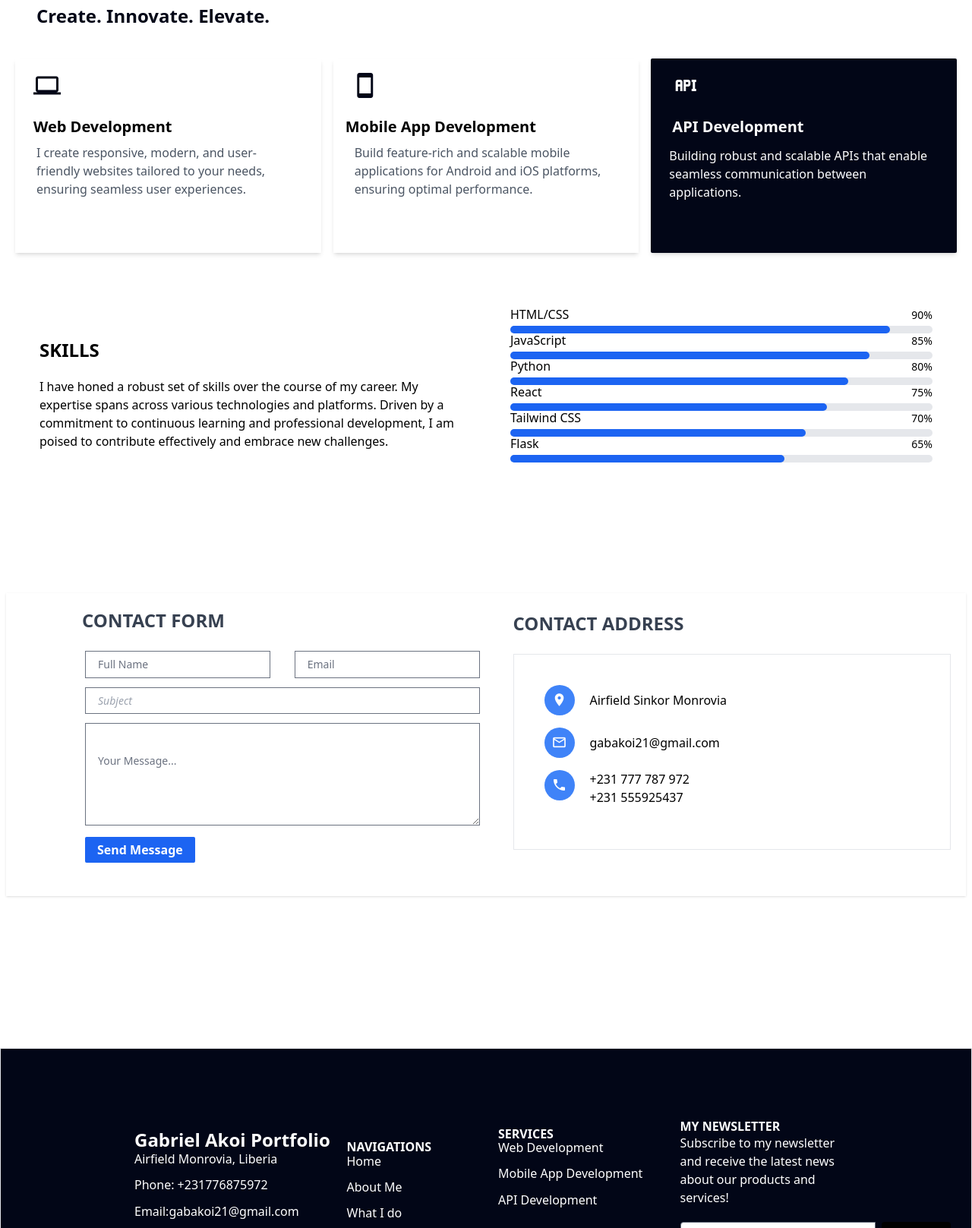
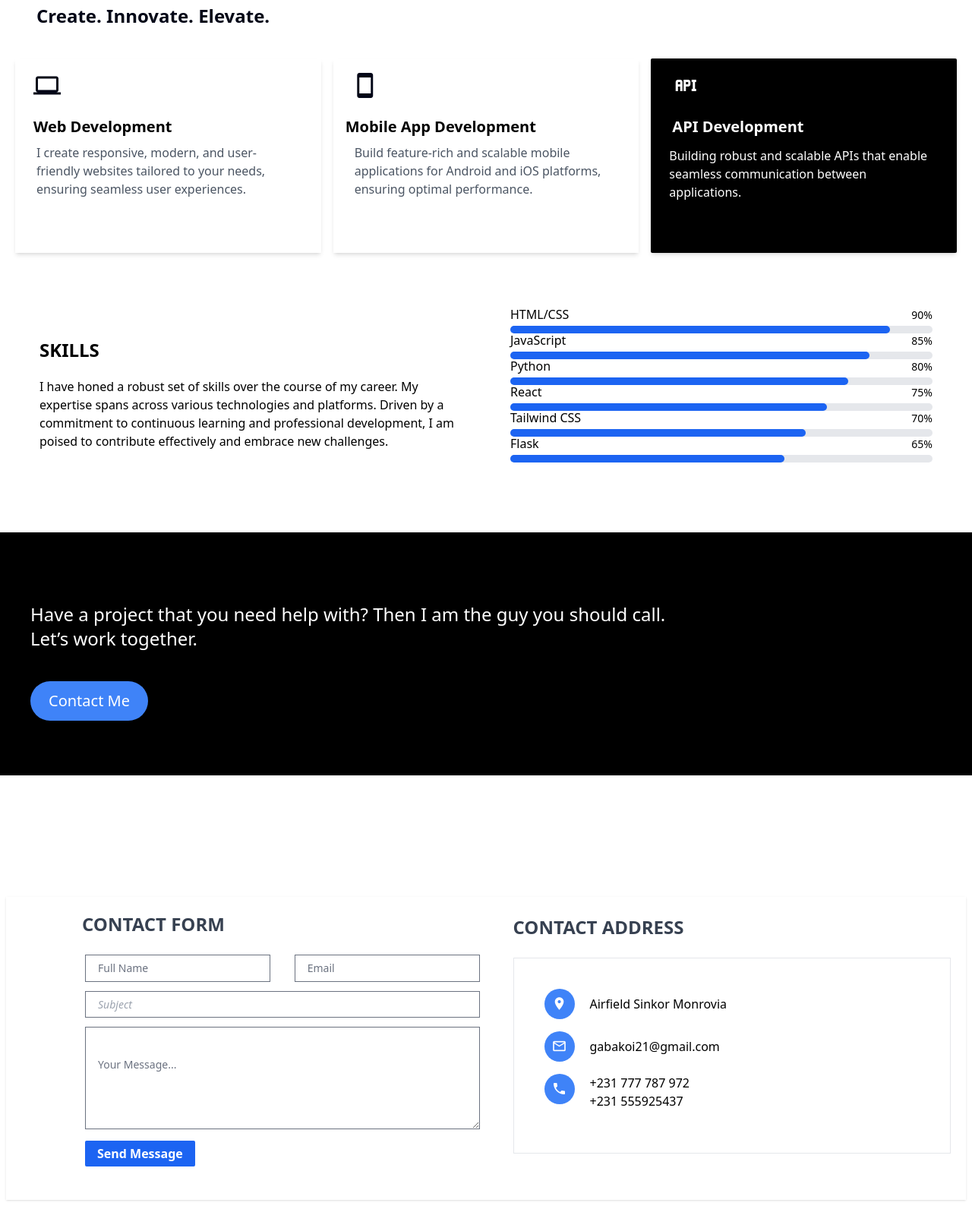
Before and after one commit to gabkoi21/Portfolio, a website: page public/index.html in a window 1280 px wide. Shown: the part 1439-3056 px from the top of the page at 76% size. Drawn offline with nearby package versions, Linux system fonts and the light colour scheme.

Commit message:
Added the black background and and did some editing on the form

```diff
--- a/public/index.html
+++ b/public/index.html
@@ -378,7 +378,7 @@
           <!-- Card 3 -->
 
           <div
-            class="block shadow-md primary-bg-color w-full sm:mx-0 pop-up xl:h-auto rounded-sm md:rounded-nones"
+            class="block shadow-md bg-black w-full sm:mx-0 pop-up xl:h-auto rounded-sm md:rounded-nones"
           >
             <div class="sm:p-6 lg:p-4 h-64">
               <span
@@ -488,6 +488,28 @@
         </div>
       </section>
 
+      <section
+        class="bg-black h-[50vh] sm:h-[45vh] md:h-[50vh] lg:h-[50vh] xl:h-[40vh] 2xl:h-[40vh] flex flex-col justify-center mt-20"
+      >
+        <div class="px-4 container mx-auto py-5 xl:px-10 2xl:py-10">
+          <p
+            class="text-white text-2xl 2xl:text-3xl lg:text-2xl -mt-5 xl:mt-5 animate-slide-in"
+          >
+            Have a project that you need help with? Then I am the guy you should
+            call.
+
+            <span class="hidden lg:inline 2xl:inline"><br /></span> Let’s work
+            together.
+          </p>
+          <button
+            class="bg-blue-500 text-white px-6 py-3 text-xl rounded-full shadow-lg hover:bg-blue-600 transition duration-300 mt-10 xl:mt-10"
+          >
+            <a href="#contacts"> Contact Me</a>
+            <!-- Contact Me -->
+          </button>
+        </div>
+      </section>
+
       <!-- Form Section -->
       <section class="container mx-auto bg-white mt-10 py-10" id="contacts">
         <div
@@ -519,7 +541,7 @@
                   />
                 </div>
 
-                <div class="w-full md:w-1/ px-4 lg:w-[50%]">
+                <div class="w-full md:w-1/2 px-4 lg:w-[50%]">
                   <label
                     class="block uppercase tracking-wide text-gray-700 text-xs font-bold mb-2"
                     for="grid-last-name"
@@ -657,12 +679,12 @@
 
       <!-- Footer container -->
       <footer
-        class="text-center text-white lg:text-left mt-20 primary-bg-color border w-full"
+        class="text-center text-white lg:text-left mt-20 border w-full bg-black"
       >
         <!-- Footer content -->
 
         <!-- Main container div -->
-        <div class="p-10 sm:p-20 md:text-left primary-bg-color">
+        <div class="p-10 sm:p-20 md:text-left bg-black">
           <div
             class="grid gap-8 items-center md:grid-cols-2 lg:grid-cols-4 xl:grid-cols-4 lg:mx-24 xl:mx-24"
           >
--- a/public/output.css
+++ b/public/output.css
@@ -1443,11 +1443,6 @@
   transform: translate(var(--tw-translate-x), var(--tw-translate-y)) rotate(var(--tw-rotate)) skewX(var(--tw-skew-x)) skewY(var(--tw-skew-y)) scaleX(var(--tw-scale-x)) scaleY(var(--tw-scale-y));
 }
 
-.primary-bg-color {
-  /* color: #020617; */
-  background: #020617;
-}
-
 .primary-color {
   color: #020617;
 }
@@ -1736,6 +1731,10 @@
   height: 350px;
 }
 
+.h-\[50vh\] {
+  height: 50vh;
+}
+
 .h-auto {
   height: auto;
 }
@@ -2454,6 +2453,22 @@
   right: 0;
 }
 
+@keyframes slideFromTop {
+  0% {
+    transform: translateY(-50px);
+    opacity: 0;
+  }
+
+  100% {
+    transform: translateY(0);
+    opacity: 1;
+  }
+}
+
+.animate-slide-in {
+  animation: slideFromTop 1s ease-out forwards;
+}
+
 /* Add a shadow to the navbar when scrolled */
 
 .navbar-scrolled {
@@ -2498,6 +2513,11 @@
   border-color: rgb(209 213 219 / var(--tw-border-opacity, 1));
 }
 
+.hover\:bg-blue-600:hover {
+  --tw-bg-opacity: 1;
+  background-color: rgb(28 100 242 / var(--tw-bg-opacity, 1));
+}
+
 .hover\:bg-blue-800:hover {
   --tw-bg-opacity: 1;
   background-color: rgb(30 66 159 / var(--tw-bg-opacity, 1));
@@ -2715,6 +2735,10 @@
     margin-top: 2.5rem;
   }
 
+  .sm\:h-\[45vh\] {
+    height: 45vh;
+  }
+
   .sm\:w-auto {
     width: auto;
   }
@@ -2806,6 +2830,10 @@
     height: 390px;
   }
 
+  .md\:h-\[50vh\] {
+    height: 50vh;
+  }
+
   .md\:w-1\/2 {
     width: 50%;
   }
@@ -2959,6 +2987,10 @@
     margin-top: 4rem;
   }
 
+  .lg\:inline {
+    display: inline;
+  }
+
   .lg\:inline-flex {
     display: inline-flex;
   }
@@ -2973,6 +3005,10 @@
 
   .lg\:h-\[500px\] {
     height: 500px;
+  }
+
+  .lg\:h-\[50vh\] {
+    height: 50vh;
   }
 
   .lg\:w-1\/2 {
@@ -3050,6 +3086,14 @@
     margin-top: 10rem;
   }
 
+  .xl\:mt-5 {
+    margin-top: 1.25rem;
+  }
+
+  .xl\:h-\[40vh\] {
+    height: 40vh;
+  }
+
   .xl\:h-auto {
     height: auto;
   }
@@ -3072,6 +3116,11 @@
 
   .xl\:p-10 {
     padding: 2.5rem;
+  }
+
+  .xl\:px-10 {
+    padding-left: 2.5rem;
+    padding-right: 2.5rem;
   }
 
   .xl\:py-10 {
@@ -3104,6 +3153,24 @@
   .\32xl\:mt-0 {
     margin-top: 0px;
   }
+
+  .\32xl\:inline {
+    display: inline;
+  }
+
+  .\32xl\:h-\[40vh\] {
+    height: 40vh;
+  }
+
+  .\32xl\:py-10 {
+    padding-top: 2.5rem;
+    padding-bottom: 2.5rem;
+  }
+
+  .\32xl\:text-3xl {
+    font-size: 1.875rem;
+    line-height: 2.25rem;
+  }
 }
 
 .rtl\:rotate-180:where([dir="rtl"], [dir="rtl"] *) {
--- a/src/input.css
+++ b/src/input.css
@@ -72,6 +72,21 @@
   right: 0;
 }
 
+@keyframes slideFromTop {
+  0% {
+    transform: translateY(-50px);
+    opacity: 0;
+  }
+  100% {
+    transform: translateY(0);
+    opacity: 1;
+  }
+}
+
+.animate-slide-in {
+  animation: slideFromTop 1s ease-out forwards;
+}
+
 @layer components {
   .pop-up {
     @apply transition-transform duration-500 ease-in-out transform;
```
